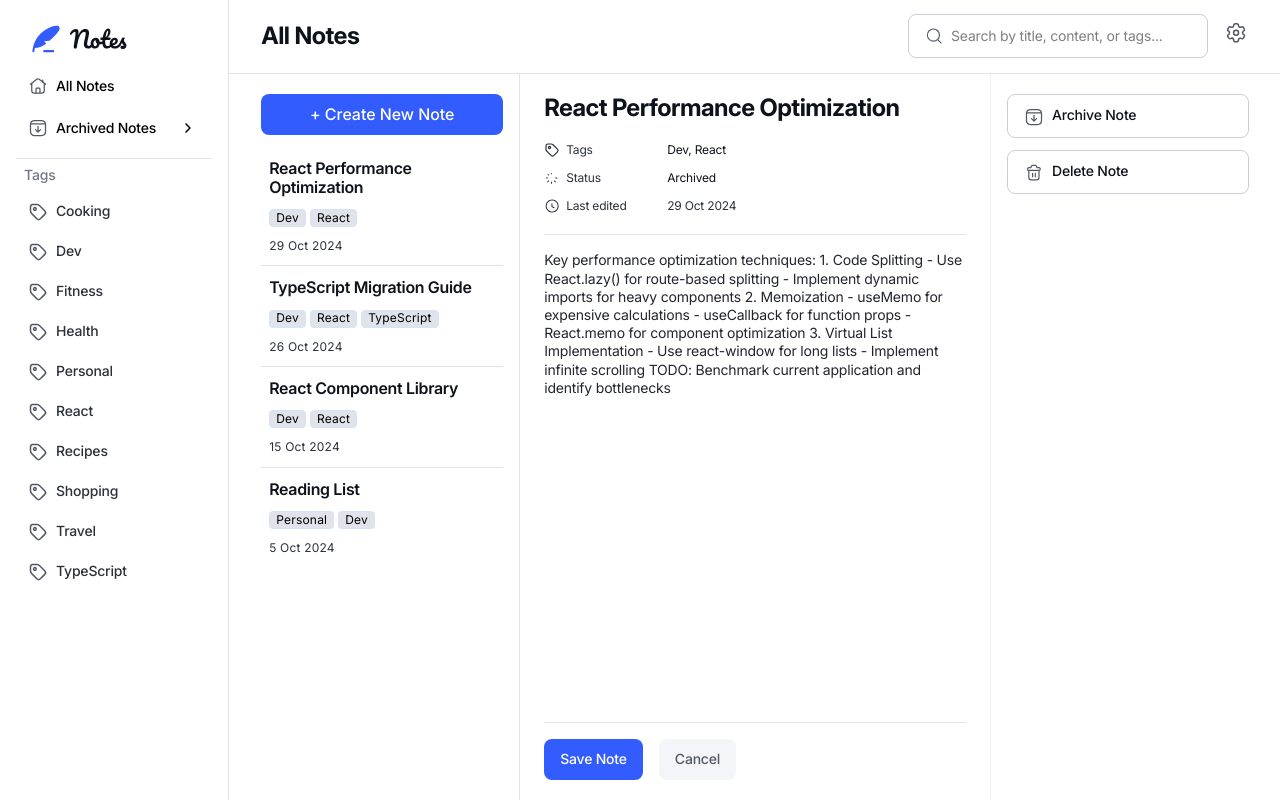
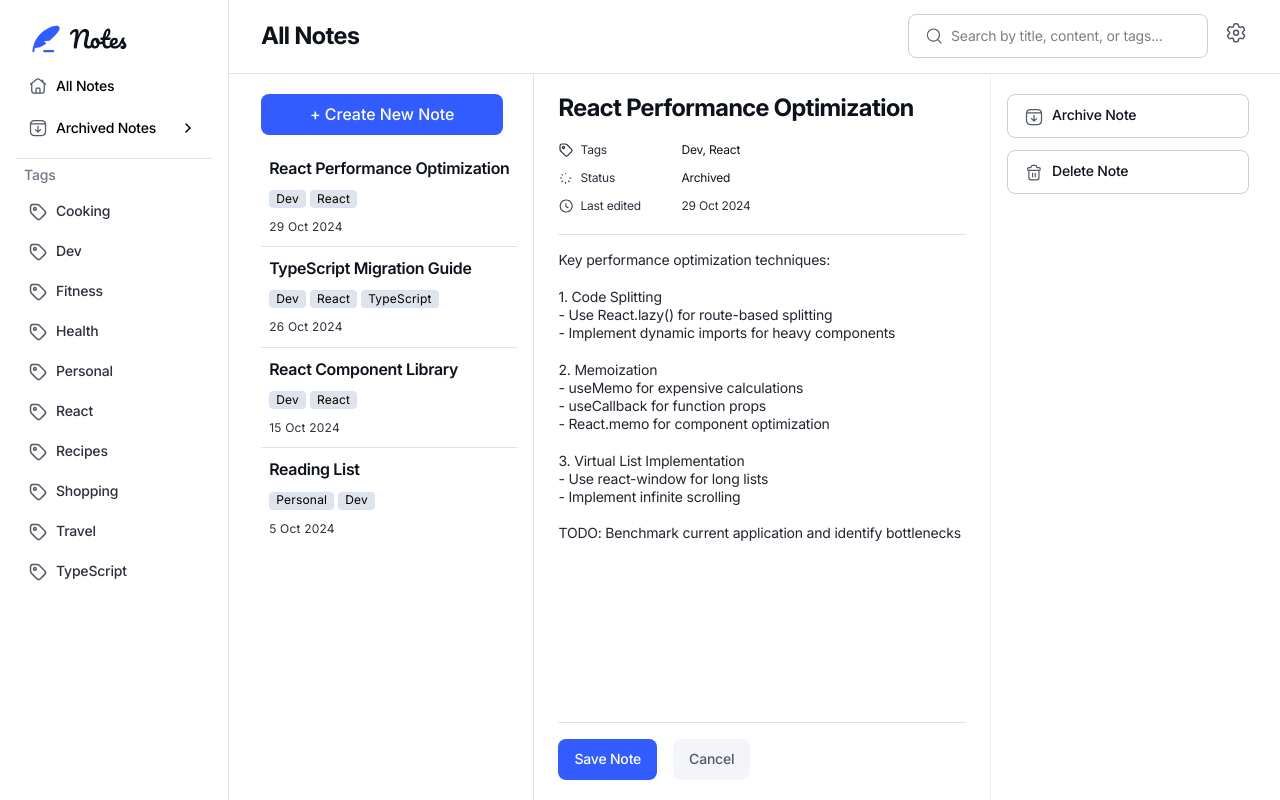
Before and after one commit to JyrexRonaldo/note-taking-web-app, a React (Vite) app in the folder frontend/: page /search in a window 1280 px wide. Built offline with nearby package versions, Linux system fonts and the light colour scheme.

Commit message:
Format note page text content

```diff
--- a/frontend/src/components/NotePage/NotePage.tsx
+++ b/frontend/src/components/NotePage/NotePage.tsx
@@ -5,9 +5,10 @@ import {
 } from "../../store";
 import { useNavigate } from "react-router";
 import { Link } from "react-router";
+import data from "../../data";
 
 function NotePage() {
-  // const theme = useTheme();
+  const noteData = data.notes[0]
   const navigate = useNavigate();
   const { setDeleteModalStatus } = useDeleteModalStatusControls();
   const { setArchiveModalStatus } = useArchiveModalStatusControls();
@@ -32,7 +33,6 @@ function NotePage() {
             onClick={backButtonHandler}
             className="flex items-center gap-[4px]"
           >
-            {/* <img className="size-[18px]" src={leftArrowIconUrl} alt="" /> */}
             <svg
               xmlns="http://www.w3.org/2000/svg"
               width="24"
@@ -229,15 +229,9 @@ function NotePage() {
         </div>
       </div>
       <hr className="text-[#E0E4EA] dark:text-[#232530]" />
-      <p className="grow font-inter text-[14px]/[130%] tracking-[-0.2px] text-[#232530] dark:text-[#F3F5F8]">
-        Key performance optimization techniques: 1. Code Splitting - Use
-        React.lazy() for route-based splitting - Implement dynamic imports for
-        heavy components 2. Memoization - useMemo for expensive calculations -
-        useCallback for function props - React.memo for component optimization
-        3. Virtual List Implementation - Use react-window for long lists -
-        Implement infinite scrolling TODO: Benchmark current application and
-        identify bottlenecks
-      </p>
+      <pre className="grow font-inter text-[14px]/[130%] tracking-[-0.2px] text-[#232530] dark:text-[#F3F5F8]">
+        {noteData.content}
+      </pre>
       <hr className="hidden text-[#E0E4EA] lg:block dark:text-[#232530]" />
       <div className="hidden gap-[16px] lg:flex">
         <button
```
